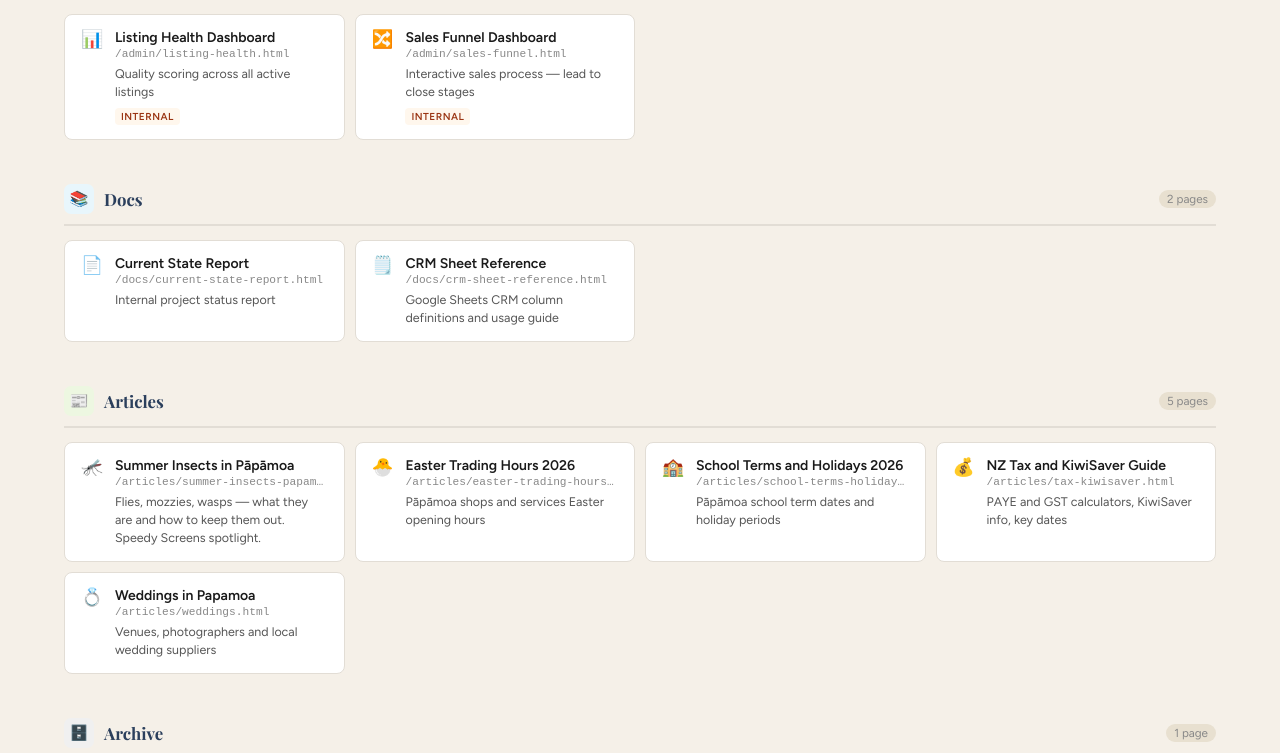
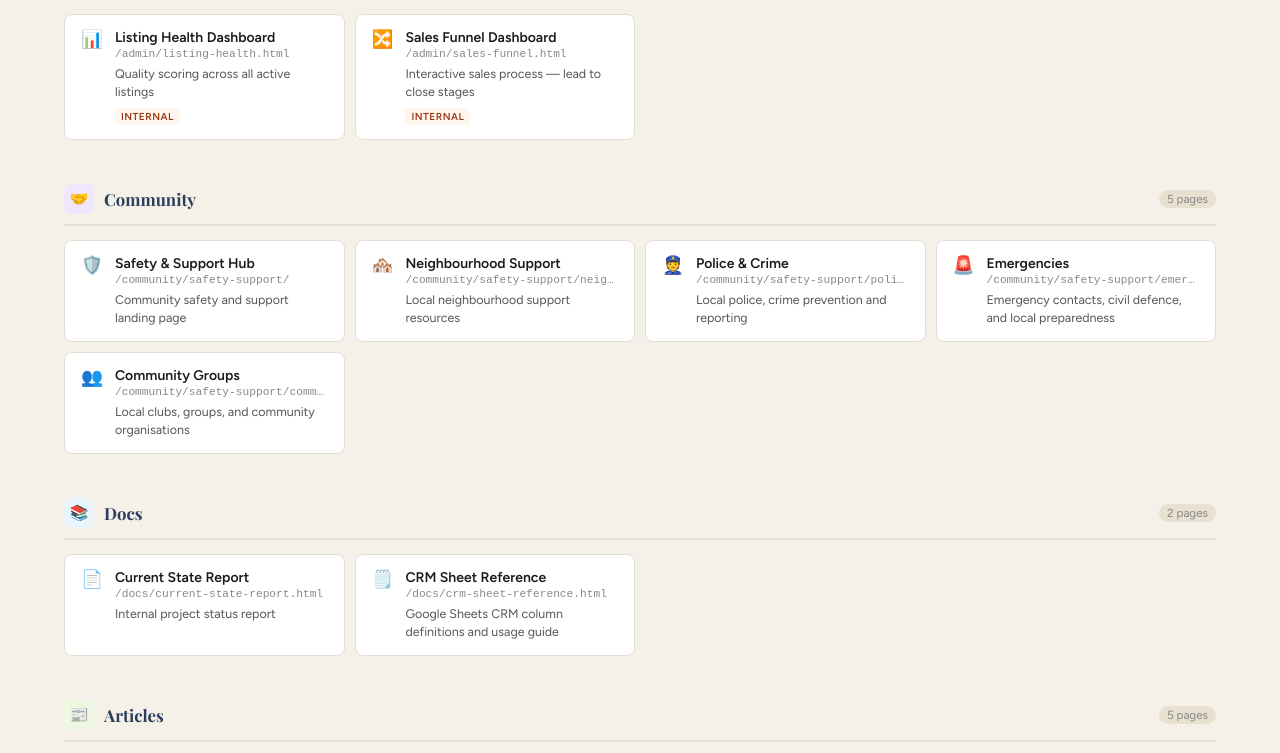
Before and after one commit to plainblackcreative/papamoa-previews, a plain HTML site: page sitemap.html in a window 1280 px wide. Shown: the part 2000-2753 px from the top of the page. Drawn offline with nearby package versions, Linux system fonts and the light colour scheme.

Commit message:
Update sitemap.html

```diff
--- a/sitemap.html
+++ b/sitemap.html
@@ -669,6 +669,57 @@
     </div>
   </section>
 
+  <!-- COMMUNITY -->
+  <section class="section" data-section="community">
+    <div class="section-header">
+      <div class="section-icon" style="background:#f0e6fd">🤝</div>
+      <span class="section-title">Community</span>
+      <span class="section-count"></span>
+    </div>
+    <div class="cards">
+      <a href="https://plainblackcreative.github.io/papamoa-previews/community/safety-support/" class="card" data-name="Safety Support hub community" data-section="community">
+        <span class="card-icon">🛡️</span>
+        <div class="card-body">
+          <div class="card-name">Safety & Support Hub</div>
+          <div class="card-path">/community/safety-support/</div>
+          <div class="card-desc">Community safety and support landing page</div>
+        </div>
+      </a>
+      <a href="https://plainblackcreative.github.io/papamoa-previews/community/safety-support/neighbourhood-support/" class="card" data-name="Neighbourhood support community" data-section="community">
+        <span class="card-icon">🏘️</span>
+        <div class="card-body">
+          <div class="card-name">Neighbourhood Support</div>
+          <div class="card-path">/community/safety-support/neighbourhood-support/</div>
+          <div class="card-desc">Local neighbourhood support resources</div>
+        </div>
+      </a>
+      <a href="https://plainblackcreative.github.io/papamoa-previews/community/safety-support/police-crime/" class="card" data-name="Police crime safety community" data-section="community">
+        <span class="card-icon">👮</span>
+        <div class="card-body">
+          <div class="card-name">Police & Crime</div>
+          <div class="card-path">/community/safety-support/police-crime/</div>
+          <div class="card-desc">Local police, crime prevention and reporting</div>
+        </div>
+      </a>
+      <a href="https://plainblackcreative.github.io/papamoa-previews/community/safety-support/emergencies/" class="card" data-name="Emergencies safety community" data-section="community">
+        <span class="card-icon">🚨</span>
+        <div class="card-body">
+          <div class="card-name">Emergencies</div>
+          <div class="card-path">/community/safety-support/emergencies/</div>
+          <div class="card-desc">Emergency contacts, civil defence, and local preparedness</div>
+        </div>
+      </a>
+      <a href="https://plainblackcreative.github.io/papamoa-previews/community/safety-support/community-groups/" class="card" data-name="Community groups clubs Papamoa" data-section="community">
+        <span class="card-icon">👥</span>
+        <div class="card-body">
+          <div class="card-name">Community Groups</div>
+          <div class="card-path">/community/safety-support/community-groups/</div>
+          <div class="card-desc">Local clubs, groups, and community organisations</div>
+        </div>
+      </a>
+    </div>
+  </section>
+
   <!-- DOCS -->
   <section class="section" data-section="docs">
     <div class="section-header">
```
